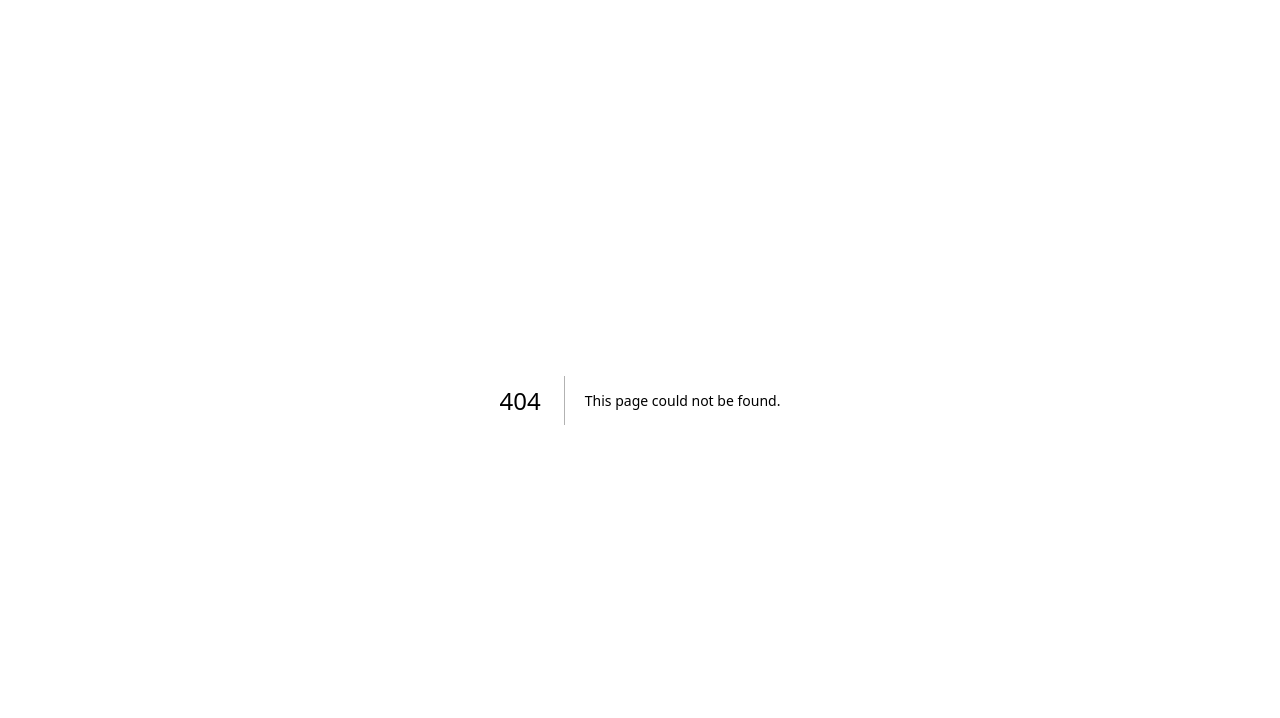
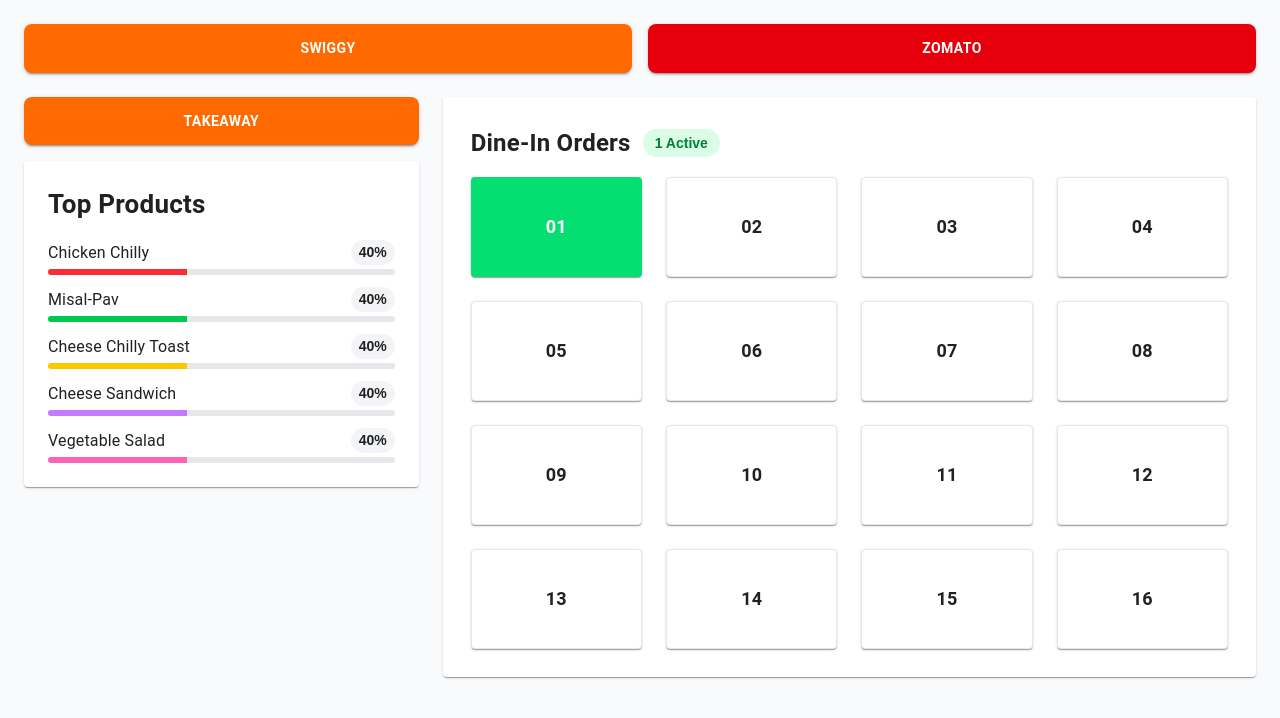
Before and after one commit to parthj712/Bills, a Next.js app: page /waiter in a window 1280 px wide. Before the commit this address had no page. Shown: the top 718 px of the page. Built offline with nearby package versions, Linux system fonts and the light colour scheme.

Commit message:
add waiter screen

```diff
--- /dev/null
+++ b/src/Componenets/WaiterScreens/MainWaiterScreen/MainWaiterScreen.jsx
@@ -0,0 +1,12 @@
+import React from 'react'
+import WaiterHomePage from '../WaiterHomePage/WaiterHomePage'
+
+const MainWaiterScreen = () => {
+  return (
+    <div>
+        <WaiterHomePage/>
+    </div>
+  )
+}
+
+export default MainWaiterScreen
--- /dev/null
+++ b/src/Componenets/WaiterScreens/WaiterHomePage/WaiterHomePage.jsx
@@ -0,0 +1,159 @@
+"use client";
+
+import AppButton from "@/Componenets/CommonComponents/AppButton";
+import { Box, Typography, Card, useTheme, useMediaQuery } from "@mui/material";
+
+
+const dineInTables = [
+    { id: "01", status: "active" },
+    { id: "02", status: "available" },
+    { id: "03", status: "available" },
+    { id: "04", status: "available" },
+    { id: "05", status: "available" },
+    { id: "06", status: "available" },
+    { id: "07", status: "available" },
+    { id: "08", status: "available" },
+    { id: "09", status: "available" },
+    { id: "10", status: "available" },
+    { id: "11", status: "available" },
+    { id: "12", status: "available" },
+    { id: "13", status: "available" },
+    { id: "14", status: "available" },
+    { id: "15", status: "available" },
+    { id: "16", status: "available" },
+];
+
+
+const tableStyles = {
+    active: "!bg-green-400 !text-white shadow-md",
+    available: "!bg-white text-black border border-gray-200",
+};
+
+const activeCount = dineInTables.filter(
+    (t) => t.status === "active"
+).length;
+
+
+
+
+const topProducts = [
+    { name: "Chicken Chilly", percent: 40, color: "bg-red-500" },
+    { name: "Misal-Pav", percent: 40, color: "bg-green-500" },
+    { name: "Cheese Chilly Toast", percent: 40, color: "bg-yellow-400" },
+    { name: "Cheese Sandwich", percent: 40, color: "bg-purple-400" },
+    { name: "Vegetable Salad", percent: 40, color: "bg-pink-400" },
+];
+
+export default function WaiterHomePage() {
+
+    const theme = useTheme();
+
+    // BREAKPOINTS
+    const isMobile = useMediaQuery(theme.breakpoints.down("sm"));
+    const isTablet = useMediaQuery(theme.breakpoints.between("sm", "md"));
+    const isDesktop = useMediaQuery(theme.breakpoints.up("md"));
+    return (
+        <Box className="min-h-screen bg-gray-50 p-6">
+            {/* Top Buttons */}
+            <div className="flex items-center gap-4 mb-6">
+                <AppButton
+                    label="Swiggy"
+                    className="!bg-orange-500 !text-white flex-1"
+                />
+                <AppButton
+                    label="Zomato"
+                    className="!bg-red-600 !text-white flex-1"
+                />
+            </div>
+
+            <div className="grid grid-cols-12 gap-6">
+
+                {/* LEFT PANEL */}
+                <div className="col-span-12 md:col-span-4 lg:col-span-4 flex flex-col gap-4 order-2 md:order-1">
+
+                    {/* Takeaway */}
+                    <AppButton
+                        label="Takeaway"
+                        className="!bg-orange-500 !text-white"
+                    />
+
+                    {/* Top Products */}
+                    <Card className="p-6 rounded-xl">
+                        <Typography fontSize={26} fontWeight={600} mb={2}>
+                            Top Products
+                        </Typography>
+
+                        <div className="flex flex-col gap-3">
+                            {topProducts.map((item, index) => (
+                                <div key={index}>
+                                    <div className="flex justify-between items-center mb-1">
+                                        <Typography fontSize={16}>
+                                            {item.name}
+                                        </Typography>
+                                        <span className="font-semibold text-[14px] bg-gray-100 px-2 py-0.5 rounded-full">
+                                            {item.percent}%
+                                        </span>
+                                    </div>
+                                    <div className="h-1.5 bg-gray-200 rounded-full overflow-hidden">
+                                        <div
+                                            className={`h-full ${item.color}`}
+                                            style={{ width: `${item.percent}%` }}
+                                        />
+                                    </div>
+                                </div>
+                            ))}
+                        </div>
+                    </Card>
+                </div>
+
+                {/* RIGHT PANEL */}
+               <div className="col-span-12 md:col-span-8 lg:col-span-8 order-1 md:order-2">
+
+                    <Card className="p-7 rounded-2xl">
+                        <div className="flex items-center gap-3 mb-4">
+                            <Typography fontSize={24} fontWeight={600}>
+                                Dine-In Orders
+                            </Typography>
+
+                            <span className="
+    text-sm
+    font-semibold
+    bg-green-100
+    text-green-700
+    px-3
+    py-1
+    rounded-full
+  ">
+                                {activeCount} Active
+                            </span>
+                        </div>
+
+
+                        <div className="grid grid-cols-2 md:grid-cols-3 lg:grid-cols-4 gap-6">
+                            {dineInTables.map((table) => (
+                                <Card
+                                    key={table.id}
+                                    className={`
+        h-25
+        flex items-center justify-center
+        rounded-xl
+        cursor-pointer
+        transition
+        hover:shadow-md
+        ${tableStyles[table.status]}
+      `}
+                                >
+                                    <Typography fontSize={18} fontWeight={600}>
+                                        {table.id}
+                                    </Typography>
+                                </Card>
+                            ))}
+                        </div>
+
+                    </Card>
+                </div>
+
+            </div>
+        </Box>
+    );
+}
--- /dev/null
+++ b/src/app/waiter/page.jsx
@@ -0,0 +1,12 @@
+import MainWaiterScreen from '@/Componenets/WaiterScreens/MainWaiterScreen/MainWaiterScreen'
+import React from 'react'
+
+const page = () => {
+  return (
+    <div>
+        <MainWaiterScreen/>
+    </div>
+  )
+}
+
+export default page
```
